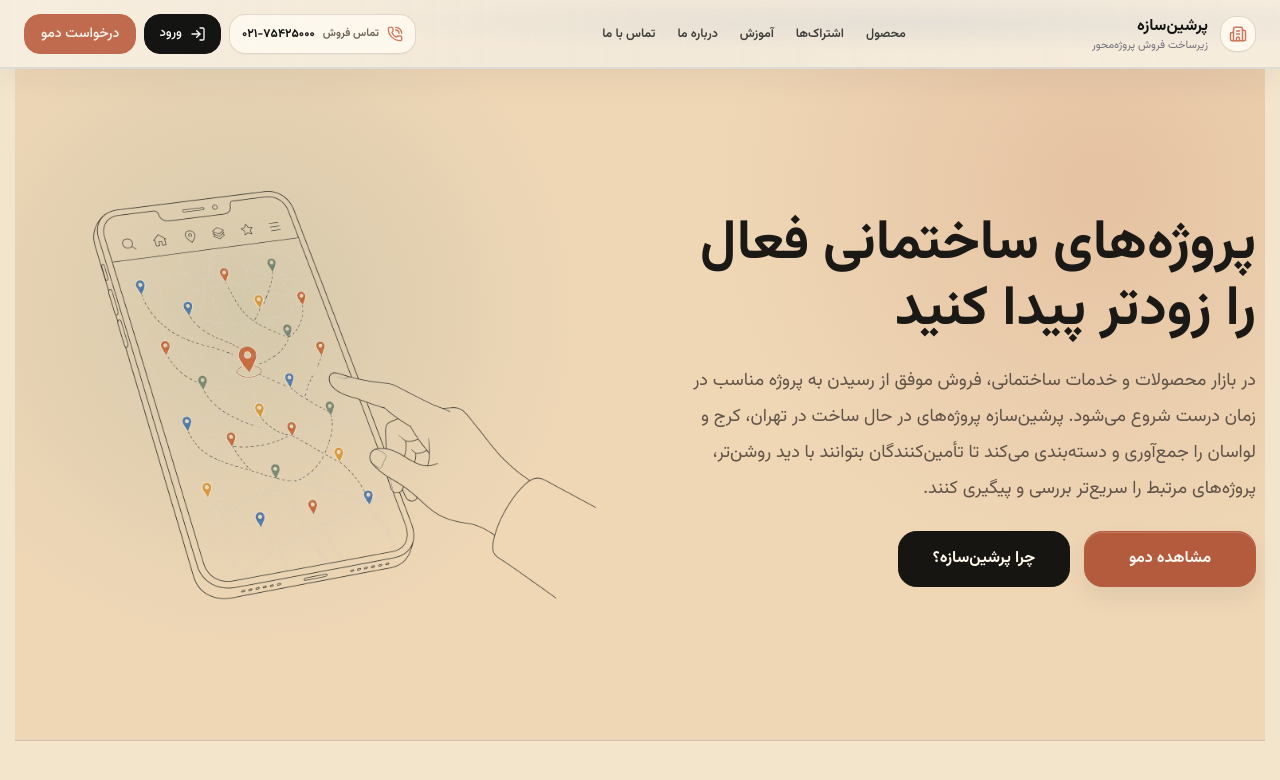
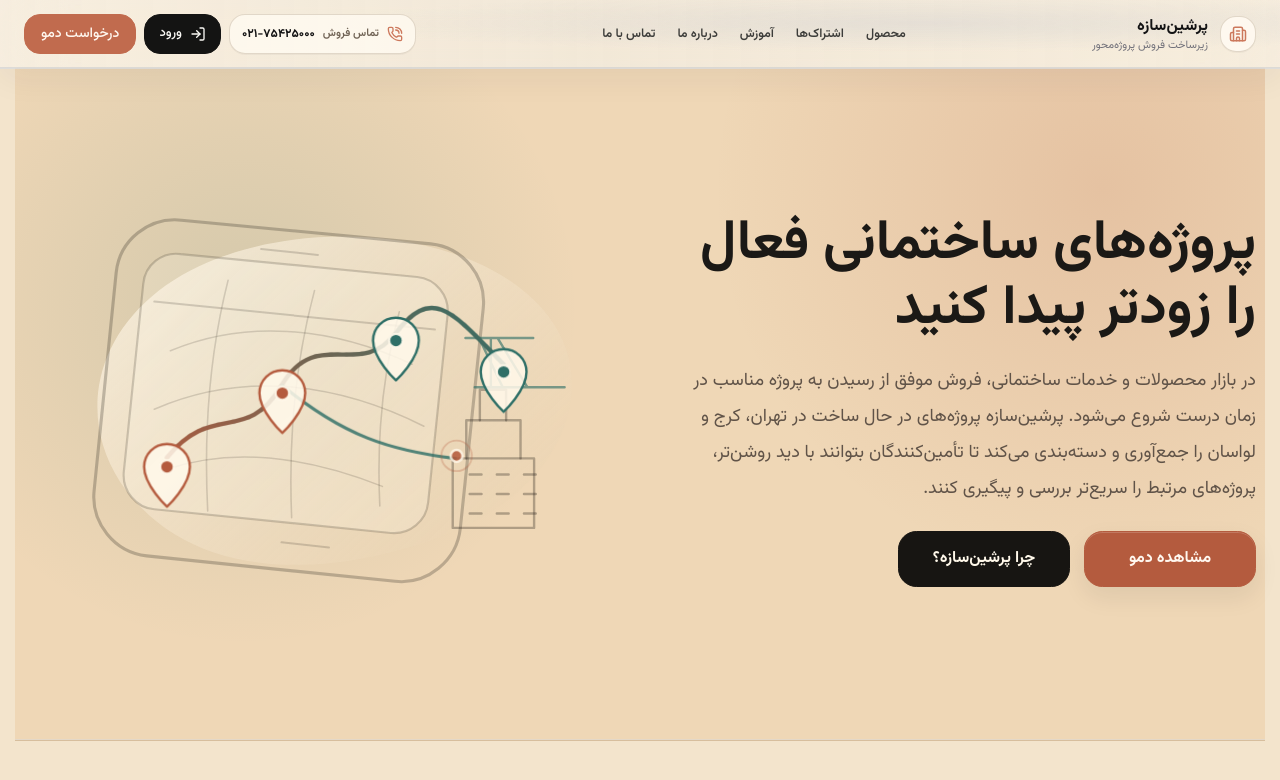
Before and after one commit to mahyarkalbasii-cloud/codex-marketing-website, a Next.js app: page / in a window 1280 px wide. Shown: the top 780 px of the page. Built offline with nearby package versions, Linux system fonts and the light colour scheme.

Commit message:
feat(marketing): animate hero line art

```diff
--- a/src/components/hero/HeroMapVisual.tsx
+++ b/src/components/hero/HeroMapVisual.tsx
@@ -1,5 +1,3 @@
-import heroMobileProjectMapLarge from "@/assets/images/home-hero-mobile-project-map-large.webp";
-import heroMobileProjectMap from "@/assets/images/home-hero-mobile-project-map.webp";
 import { cn } from "@/lib/utils";
 
 type HeroMapVisualProps = {
@@ -15,18 +13,94 @@ export function HeroMapVisual({ compact = false }: HeroMapVisualProps) {
       )}
     >
       <div className="hero-laptop-map-stage">
-        <picture>
-          <source media="(max-width: 767px)" srcSet={heroMobileProjectMap.src} />
-          <img
-            src={heroMobileProjectMapLarge.src}
-            alt="نقشه تعاملی پروژه‌های ساختمانی فعال تهران با نشانگرهای موقعیت روی صفحه لپ‌تاپ - پرشین‌سازه"
-            width={heroMobileProjectMapLarge.width}
-            height={heroMobileProjectMapLarge.height}
-            loading="eager"
-            fetchPriority="high"
-            className="hero-laptop-map-image"
+        <svg
+          aria-labelledby="hero-line-art-title"
+          className="hero-motion-line-art"
+          role="img"
+          viewBox="0 0 680 540"
+        >
+          <title id="hero-line-art-title">
+            Animated line art of construction project discovery and sales follow-up
+          </title>
+          <defs>
+            <linearGradient id="hero-line-clay" x1="145" x2="560" y1="405" y2="130" gradientUnits="userSpaceOnUse">
+              <stop stopColor="var(--clay-500)" />
+              <stop offset="1" stopColor="var(--sage-600)" />
+            </linearGradient>
+            <linearGradient id="hero-line-paper" x1="150" x2="510" y1="80" y2="470" gradientUnits="userSpaceOnUse">
+              <stop stopColor="#fff8ea" stopOpacity="0.72" />
+              <stop offset="1" stopColor="#ead3b1" stopOpacity="0.42" />
+            </linearGradient>
+          </defs>
+
+          <g className="hero-line-art-cloud" aria-hidden="true">
+            <path d="M112 388c62 70 161 92 285 66 126-26 216-91 230-182 13-85-55-155-164-182-109-28-251-10-330 58C53 216 50 318 112 388Z" />
+          </g>
+
+          <g className="hero-line-art-device">
+            <path className="hero-line-art-shell" d="M168 58 462 86c38 4 66 38 62 76l-27 259c-4 39-39 67-77 63l-293-30c-38-4-66-39-62-77L91 120c4-39 39-66 77-62Z" />
+            <path className="hero-line-art-screen" d="M167 98 446 125c22 2 38 22 36 44l-23 222c-2 22-22 38-44 36l-279-28c-22-2-38-22-36-44l23-222c2-22 22-38 44-35Z" />
+            <path className="hero-line-art-topbar" d="m136 154 331 33" />
+            <path className="hero-line-art-home" d="m286 438 56 6" />
+            <path className="hero-line-art-camera" d="m262 92 67 7" />
+          </g>
+
+          <g className="hero-line-art-grid" aria-hidden="true">
+            <path d="M155 212c86-36 187-30 285 16" />
+            <path d="M136 281c96-42 207-36 318 20" />
+            <path d="M150 352c74-25 159-18 255 20" />
+            <path d="M223 129c-21 83-29 174-24 272" />
+            <path d="M325 141c-22 82-31 172-27 268" />
+            <path d="M425 166c-19 70-27 146-23 229" />
+          </g>
+
+          <g className="hero-line-art-buildings" aria-hidden="true">
+            <path d="M488 339h96v82h-96z" />
+            <path d="M504 339v-45h64v45" />
+            <path d="M520 294v-36h31v36" />
+            <path d="M508 358h14m18 0h14m18 0h14M508 381h14m18 0h14m18 0h14M508 404h14m18 0h14m18 0h14" />
+            <path className="hero-line-art-crane" d="M514 255h106m-87 0v-58m-30 0h80m-64 0 28 58m-6-58 35 58" />
+          </g>
+
+          <path
+            className="hero-line-art-route hero-line-art-route--ghost"
+            d="M151 338 C205 271 244 324 286 253 S378 247 421 191 S487 165 548 228"
           />
-        </picture>
+          <path
+            className="hero-line-art-route hero-line-art-route--active"
+            d="M151 338 C205 271 244 324 286 253 S378 247 421 191 S487 165 548 228"
+            pathLength={1}
+          />
+          <path
+            className="hero-line-art-route hero-line-art-route--sales"
+            d="M287 253 C360 313 415 330 491 339"
+            pathLength={1}
+          />
+
+          <g className="hero-line-art-pins">
+            <g className="hero-line-art-pin hero-line-art-pin--a">
+              <path d="M151 322c15 0 27 12 27 27 0 22-27 47-27 47s-27-25-27-47c0-15 12-27 27-27Z" />
+              <circle cx="151" cy="349" r="8" />
+            </g>
+            <g className="hero-line-art-pin hero-line-art-pin--b">
+              <path d="M287 235c15 0 27 12 27 27 0 22-27 47-27 47s-27-25-27-47c0-15 12-27 27-27Z" />
+              <circle cx="287" cy="262" r="8" />
+            </g>
+            <g className="hero-line-art-pin hero-line-art-pin--c">
+              <path d="M421 173c15 0 27 12 27 27 0 22-27 47-27 47s-27-25-27-47c0-15 12-27 27-27Z" />
+              <circle cx="421" cy="200" r="8" />
+            </g>
+            <g className="hero-line-art-pin hero-line-art-pin--d">
+              <path d="M548 210c15 0 27 12 27 27 0 22-27 47-27 47s-27-25-27-47c0-15 12-27 27-27Z" />
+              <circle cx="548" cy="237" r="8" />
+            </g>
+          </g>
+
+          <g className="hero-line-art-tracker" aria-hidden="true">
+            <circle cx="0" cy="0" r="7" />
+            <circle cx="0" cy="0" r="18" />
+          </g>
+        </svg>
       </div>
     </div>
   );
```
Also changed, not shown: src/app/globals.css.
